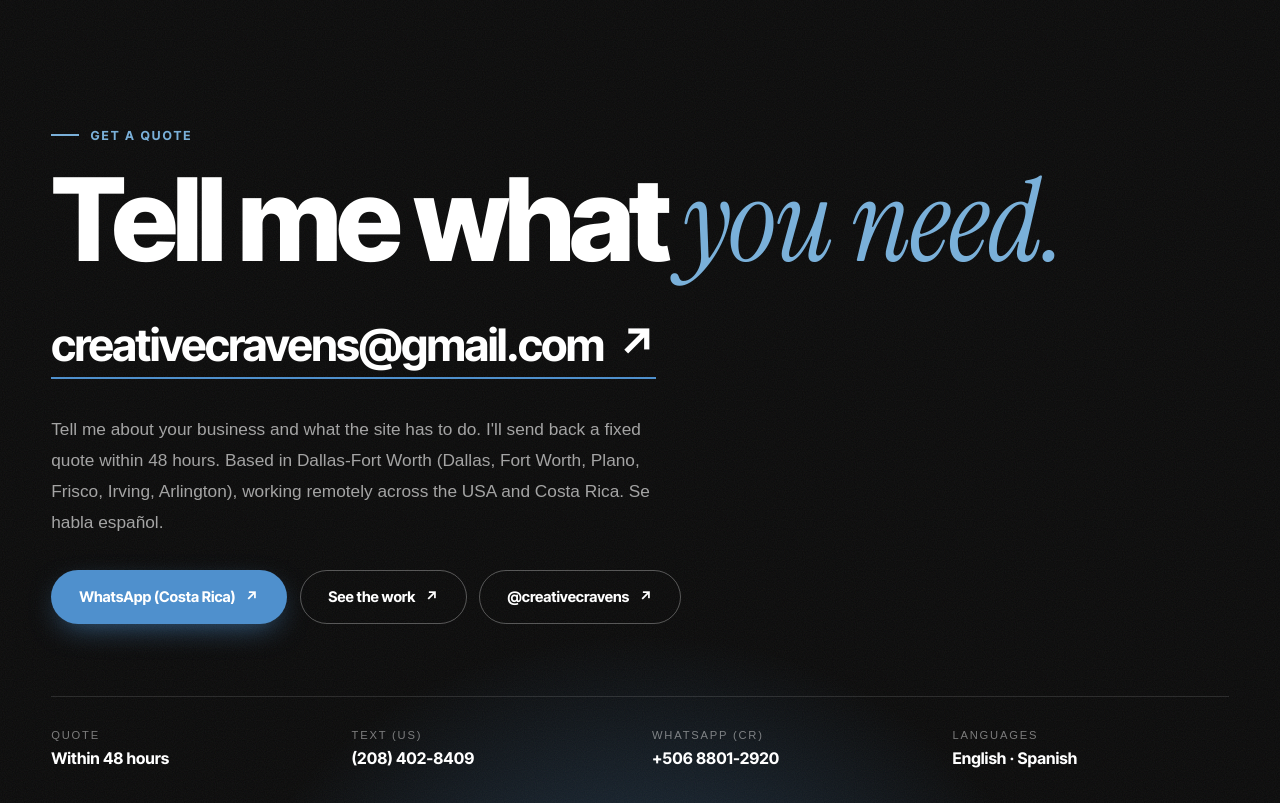
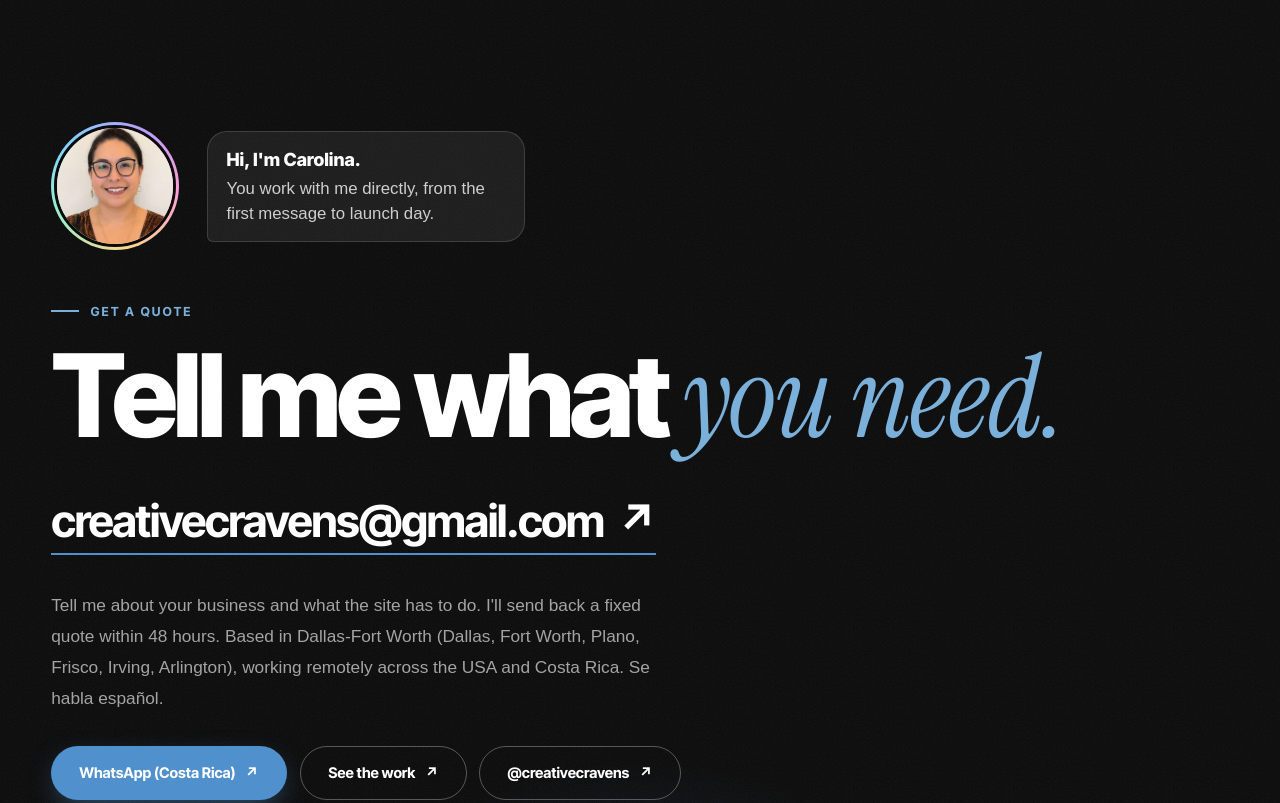
Before and after one commit to creativecravens/carolinacravens, a plain HTML site: page web-design-services.html in a window 1280 px wide. Shown: the part 6820-7623 px from the top of the page. Drawn offline with Linux system fonts and the light colour scheme.

Commit message:
Add a hello card with headshot to the services contact section (#56)
Claude-Session: https://claude.ai/code/session_01ST9WbQAtkzkZPzuFDVsxMm

Co-authored-by: Claude Opus 5.5 <noreply@anthropic.com>

```diff
--- a/web-design-services.html
+++ b/web-design-services.html
@@ -235,6 +235,14 @@
 .rate-note { margin-top: 1.4rem; font-size: .84rem; line-height: 1.7; color: var(--slate); max-width: 68ch; }
 
 .consult { background: var(--ink); color: var(--white); overflow: hidden; }
+.hello { display: flex; align-items: center; gap: clamp(1rem, 3vw, 1.75rem); margin-bottom: clamp(2rem, 5vw, 3rem); }
+.hello-ring { position: relative; flex: none; width: clamp(84px, 14vw, 128px); aspect-ratio: 1; border-radius: 50%; padding: 3px; overflow: hidden; isolation: isolate; }
+.hello-ring::before { content: ""; position: absolute; inset: -40%; z-index: -1; background: conic-gradient(#7fd3ff, #b69cff, #ff9fd4, #ffd58a, #9ff0c8, #7fd3ff); animation: hello-spin 8s linear infinite; }
+.hello-ring img { display: block; width: 100%; height: 100%; border-radius: 50%; object-fit: cover; border: 3px solid var(--ink); }
+.hello-bubble { position: relative; min-width: 0; max-width: 34ch; margin: 0; padding: .9rem 1.15rem; border-radius: 20px 20px 20px 6px; background: rgba(255,255,255,.07); border: 1px solid rgba(255,255,255,.14); color: rgba(255,255,255,.78); font-size: clamp(.92rem, 1.6vw, 1.05rem); line-height: 1.5; }
+.hello-bubble b { display: block; color: var(--white); font-family: var(--display); font-weight: 800; font-size: 1.08em; margin-bottom: .15rem; }
+@keyframes hello-spin { to { transform: rotate(1turn); } }
+@media (prefers-reduced-motion: reduce) { .hello-ring::before { animation: none; } }
 .svc-hero-grid { display: grid; grid-template-columns: 1.3fr .7fr; gap: clamp(2rem, 5vw, 4.5rem); align-items: center; }
 .svc-hero-grid > div { min-width: 0; }
 .svc-hero-photo { margin: 0; }
@@ -468,6 +476,10 @@
 
 <section class="sec contact grain on-dark" id="contact">
 <div class="wrap">
+<div class="hello reveal">
+<span class="hello-ring"><img src="carolina-hello-480.webp" srcset="carolina-hello-240.webp 240w, carolina-hello-480.webp 480w" sizes="(max-width: 600px) 84px, 128px" width="480" height="480" alt="Carolina Cravens" loading="lazy" decoding="async"></span>
+<p class="hello-bubble"><b>Hi, I'm Carolina.</b> You work with me directly, from the first message to launch day.</p>
+</div>
 <p class="kicker reveal">Get a quote</p>
 <h2 class="h2 reveal d-1">Tell me what <em class="serif">you need.</em></h2>
 <a class="mail reveal d-2" href="mailto:creativecravens@gmail.com?subject=Website%20quote">creativecravens@gmail.com <span aria-hidden="true">&#8599;</span></a>
```
Also changed, not shown: carolina-hello-240.webp (added), carolina-hello-480.webp (added).
